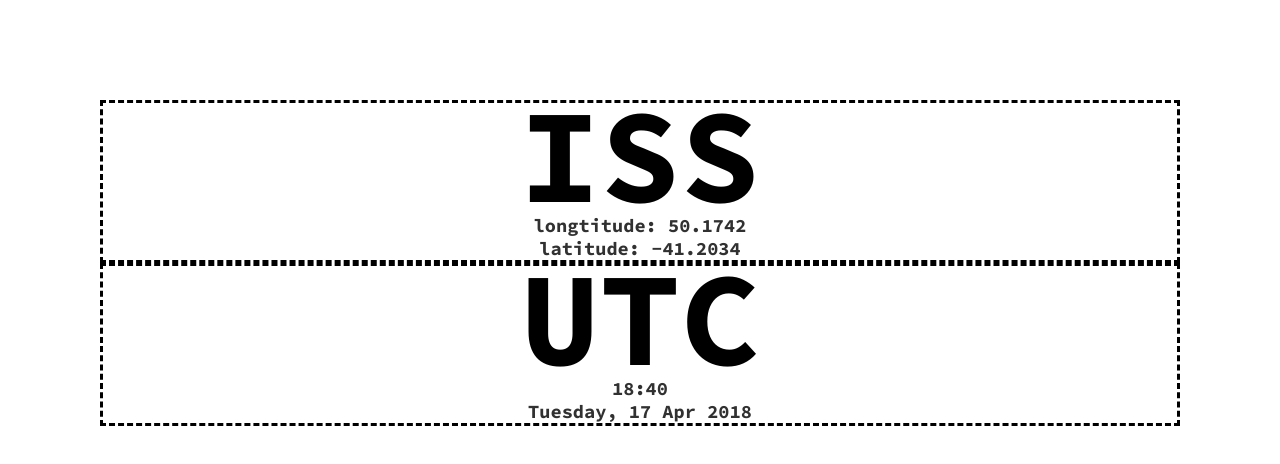
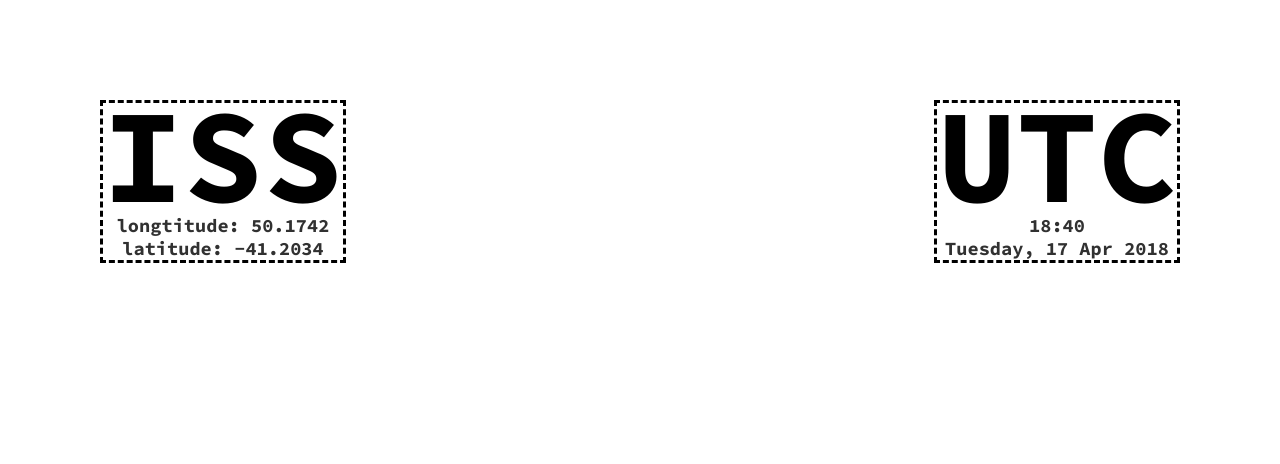
Before and after one commit to codeandjoy/spacestation, a React (Create React App) app: page / in a window 1280 px wide. Shown: the top 464 px of the page. Built offline with nearby package versions, Linux system fonts and the light colour scheme.

Commit message:
Created HeaderContainer

```diff
--- a/src/App.js
+++ b/src/App.js
@@ -1,9 +1,11 @@
 import ContentContainer from "./ContentContainer/ContentContainer";
 import DataContainer from "./DataContainer/DataContainer";
+import HeaderContainer from "./HeaderContainer/HeaderContainer";
 
 function App() {
   return (
     <ContentContainer>
+      <HeaderContainer>
         <DataContainer
           dataTitle='ISS'
           data={['longtitude: 50.1742', 'latitude: -41.2034']}
@@ -12,6 +14,8 @@
           dataTitle='UTC'
           data={['18:40', 'Tuesday, 17 Apr 2018']}
         />
+      </HeaderContainer>
+
     </ContentContainer>
   )
 }
--- /dev/null
+++ b/src/HeaderContainer/HeaderContainer.js
@@ -0,0 +1,11 @@
+import './css/HeaderContainer.css';
+
+const HeaderContainer = ({ children }) => {
+    return (
+        <div className="header-container">
+            { children }
+        </div>
+    )
+}
+
+export default HeaderContainer;
--- /dev/null
+++ b/src/HeaderContainer/css/HeaderContainer.css
@@ -0,0 +1,4 @@
+.header-container {
+  display: flex;
+  justify-content: space-between;
+}/*# sourceMappingURL=HeaderContainer.css.map */
--- /dev/null
+++ b/src/HeaderContainer/css/HeaderContainer.scss
@@ -0,0 +1,4 @@
+.header-container{
+    display: flex;
+    justify-content: space-between;
+}
```
Also changed, not shown: 1 other file (tests, documents, lock files or other folders). Lines whose indentation alone changed are shown as unchanged.
